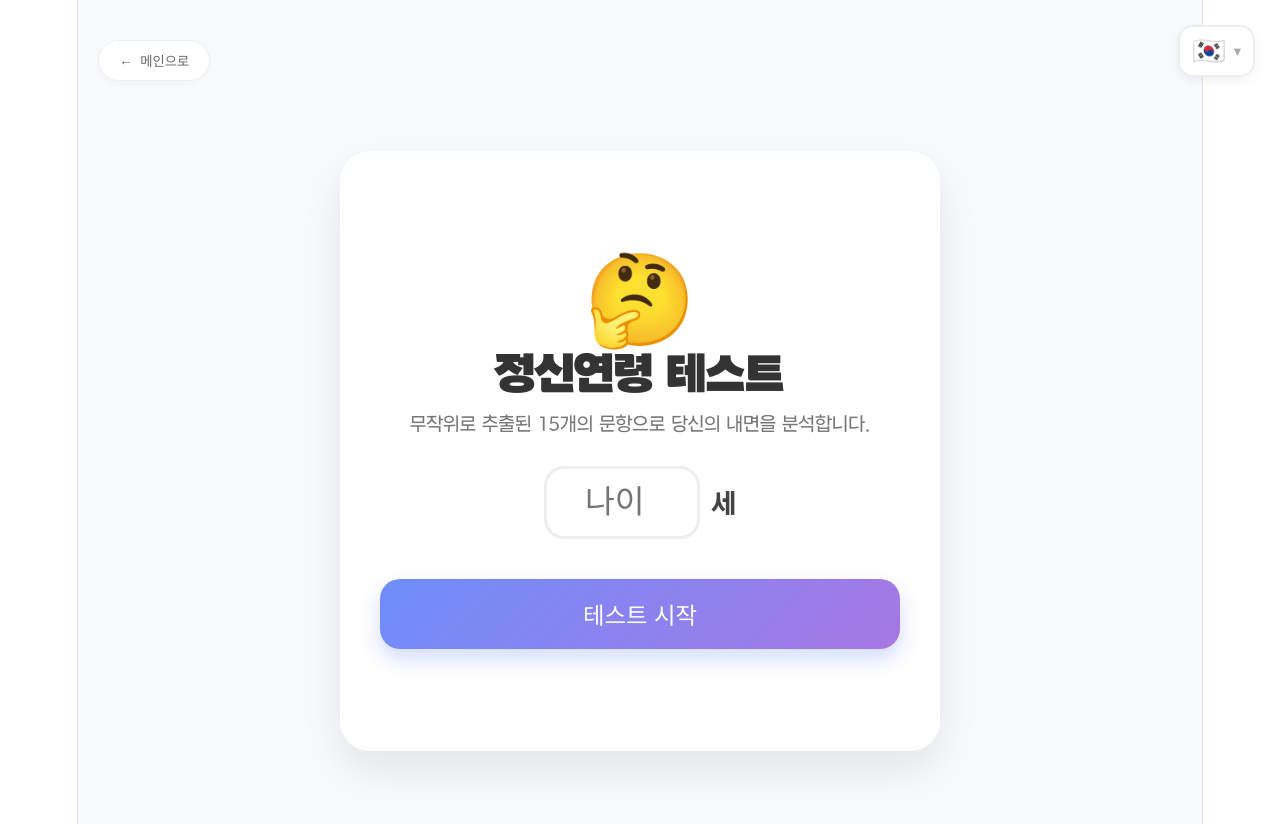
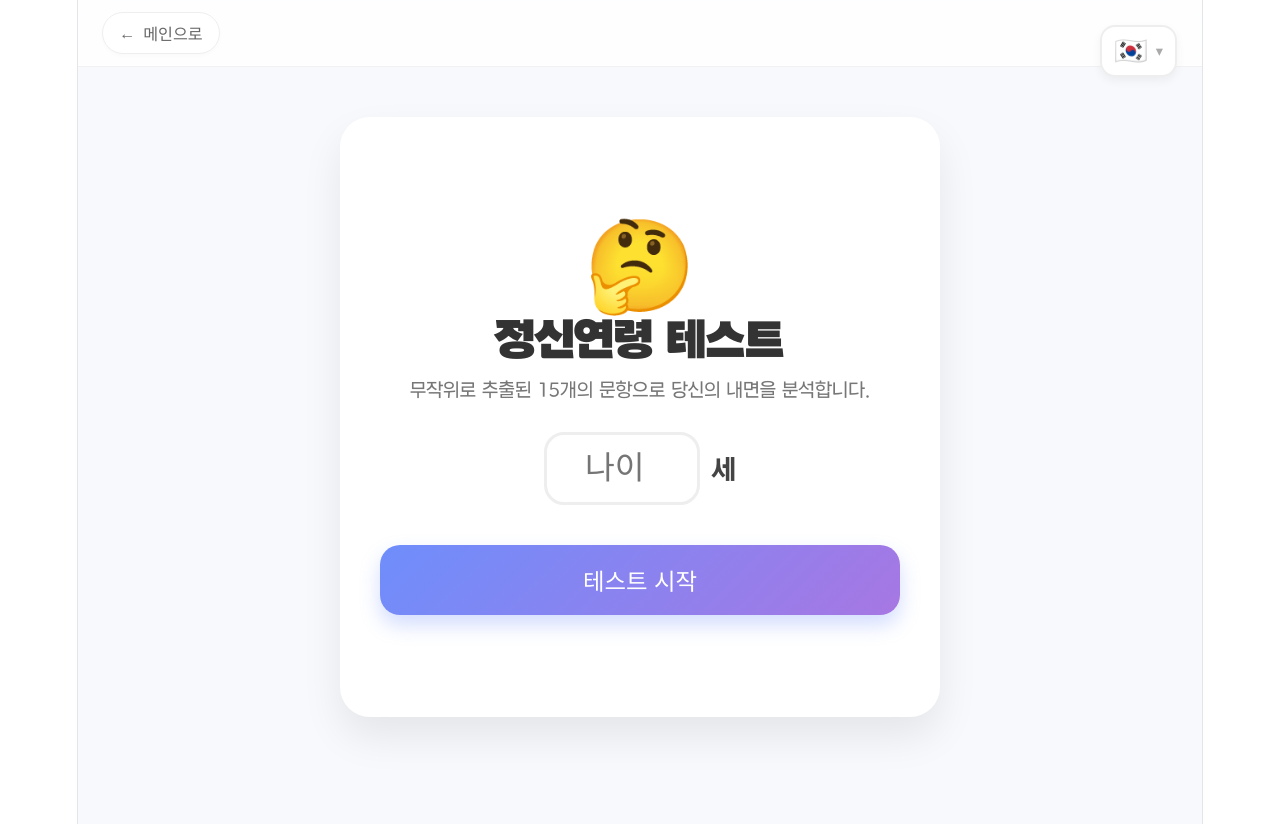
Before and after one commit to shuding0307/testYourself, a React (Vite) app: page / in a window 1280 px wide. Both pictures are taken after a click on the button "정신연령 테스트". Shown: the top 824 px of the page. Built offline with nearby package versions, Linux system fonts and the light colour scheme.

Commit message:
feat/header

```diff
--- a/src/App.css
+++ b/src/App.css
@@ -163,6 +163,78 @@
 
 /* ... existing styles ... */
 
+.site-header {
+  width: 100%;
+  position: sticky;
+  top: 0;
+  z-index: 1000;
+  background: rgba(255, 255, 255, 0.8);
+  backdrop-filter: blur(10px);
+  border-bottom: 1px solid rgba(0, 0, 0, 0.05);
+  display: flex;
+  justify-content: center;
+  padding: 12px 0;
+}
+
+.header-content {
+  width: 100%;
+  max-width: 1200px;
+  display: flex;
+  justify-content: space-between;
+  align-items: center;
+  padding: 0 24px;
+}
+
+.header-left {
+  display: flex;
+  align-items: center;
+}
+
+.header-logo-container {
+  display: flex;
+  align-items: center;
+  gap: 10px;
+  cursor: pointer;
+  transition: transform 0.2s ease;
+}
+
+.header-logo-container:hover {
+  transform: scale(1.02);
+}
+
+.header-logo-emoji {
+  font-size: 1.5rem;
+}
+
+.header-logo-text {
+  font-weight: 800;
+  font-size: 1.1rem;
+  color: #2c3e50;
+  letter-spacing: -0.02em;
+}
+
+.header-back-btn {
+  background: white;
+  color: #666;
+  border: 1px solid #eee;
+  border-radius: 50px;
+  padding: 8px 16px;
+  font-weight: 600;
+  font-size: 0.9rem;
+  cursor: pointer;
+  transition: all 0.2s;
+  display: flex;
+  align-items: center;
+  gap: 8px;
+  box-shadow: 0 2px 4px rgba(0, 0, 0, 0.02);
+}
+
+.header-back-btn:hover {
+  background: #fdfaff;
+  color: #a777e3;
+  border-color: #a777e3;
+}
+
 .main-container {
   display: flex;
   flex-direction: column;
@@ -171,7 +243,7 @@
   min-height: 100vh;
   background-color: #f7f9fc;
   font-family: "Pretendard", sans-serif;
-  padding: 40px 20px;
+  padding: 0 0 80px 0; /* Updated: no top padding, added bottom padding */
 }
 
 .home-content {
--- a/src/App.tsx
+++ b/src/App.tsx
@@ -1,30 +1,18 @@
-import { Routes, Route, useNavigate, useLocation } from "react-router-dom";
+import { Routes, Route, useNavigate } from "react-router-dom";
 import "./App.css";
 import MentalAgeTest from "./mentalAge/MentalAgeTest";
-import LanguageSelector from "./components/LanguageSelector";
+import Header from "./components/Header";
 import DopamineTest from "./dopamine/DopamineTest";
 import StrengthTest from "./strengthTest/StrengthTest";
 import { useLanguageStore } from "./store/useLanguageStore";
 
 function App() {
   const navigate = useNavigate();
-  const location = useLocation();
   const { transType } = useLanguageStore();
-
-  const isHome = location.pathname === "/";
 
   return (
     <div className="main-container">
-      {/* 전역 언어 선택기 */}
-      <LanguageSelector />
-
-      {!isHome && (
-        <div className="test-wrapper">
-          <button className="back-btn" onClick={() => navigate("/")}>
-            <span className="back-icon">←</span> {transType.home.backToHome}
-          </button>
-        </div>
-      )}
+      <Header />
 
       <Routes>
         <Route
--- /dev/null
+++ b/src/components/Header.tsx
@@ -0,0 +1,38 @@
+import React from "react";
+import { useNavigate, useLocation } from "react-router-dom";
+import LanguageSelector from "./LanguageSelector";
+import { useLanguageStore } from "../store/useLanguageStore";
+
+const Header: React.FC = () => {
+  const navigate = useNavigate();
+  const location = useLocation();
+  const { transType } = useLanguageStore();
+
+  const isHome = location.pathname === "/";
+
+  return (
+    <header className="site-header">
+      <div className="header-content">
+        <div className="header-left">
+          {!isHome && (
+            <button className="header-back-btn" onClick={() => navigate("/")}>
+              <span className="back-icon">←</span> {transType.home.backToHome}
+            </button>
+          )}
+          {isHome && (
+            <div className="header-logo-container" onClick={() => navigate("/")}>
+              <span className="header-logo-emoji">🧐</span>
+              <span className="header-logo-text">Test Yourself</span>
+            </div>
+          )}
+        </div>
+
+        <div className="header-right">
+          <LanguageSelector />
+        </div>
+      </div>
+    </header>
+  );
+};
+
+export default Header;
```
